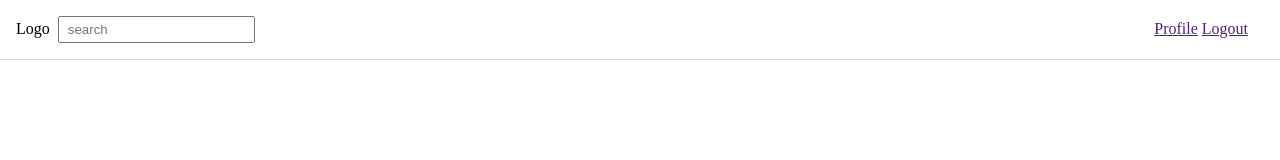
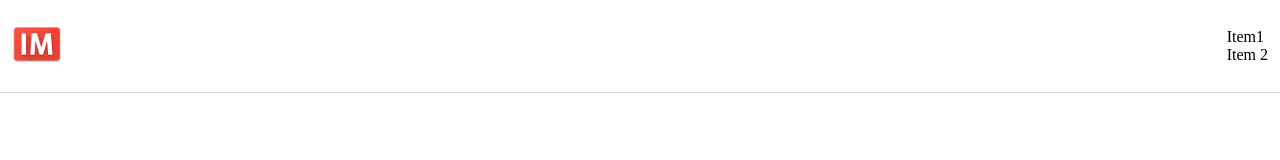
Before and after one commit to nktkarnany/interactive-menu, a plain HTML site: page index.html in a window 1280 px wide. Drawn offline with Linux system fonts and the light colour scheme.

Commit message:
commiting changes

```diff
--- a/index.html
+++ b/index.html
@@ -17,19 +17,19 @@
 <body>
 
     <nav class="navbar">
-      <div class="logo">
-        Logo
-      </div>
+
+      <div class="brand"><img src="logo.png"></div>
+
+<!--
       <div class="toggle">
         <i class="fas fa-bars"></i>
       </div>
-      <div class="form nav-toggle">
-        <input type="text" placeholder="search" />
+-->
+
+      <div class="nav-items">
+        <ul><li>Item1</li><li>Item 2</li></ul>
       </div>
-      <div class="links nav-toggle">
-        <a href="">Profile</a>
-        <a href="">Logout</a>
-      </div>
+
     </nav>
 
   <script src="index.js" type="text/javascript"></script>
--- a/style.css
+++ b/style.css
@@ -8,33 +8,25 @@ body {
 }
 
 .navbar {
+  padding: 12px;
+  border-bottom: 1px solid #d9d9d9;
   display: flex;
-  background: #fff;
-  padding: 16px;
-  border-bottom: 1px solid #d9d9d9;
+  align-items: center;
 }
 
-.logo {
+.brand {
   padding: 4px 0;
+  flex-grow: 1;
 }
 
-.form {
-  margin-left: 8px;
+/*
+.toggle {
+  display: none;
 }
+*/
 
-.form input{
-  padding: 4px 8px;
-}
-
-.links {
-  padding: 4px 0;
-  margin-left: auto;
-  margin-right: 1em;
-}
-
-.toggle {
-  padding: 4px 0;
-  display: none;
+.nav-items {
+  order: 1;
 }
 
 .show {
@@ -42,23 +34,12 @@ body {
 }
 
 @media only screen and (max-width: 768px) {
-  .form {
-    display: none;
-    order: 1;
-    margin-left: 0;
-    padding: 4px 0;
-  }
-  .links {
-    display: none;
-    margin-left: 0;
-    padding: 4px 0;
-  }
-  .navbar {
-    flex-direction: column;
-  }
+/*
   .toggle {
-    align-self: flex-end;
-    position: absolute;
     display: initial;
   }
+*/
+  .nav-items {
+
+  }
 }
```
